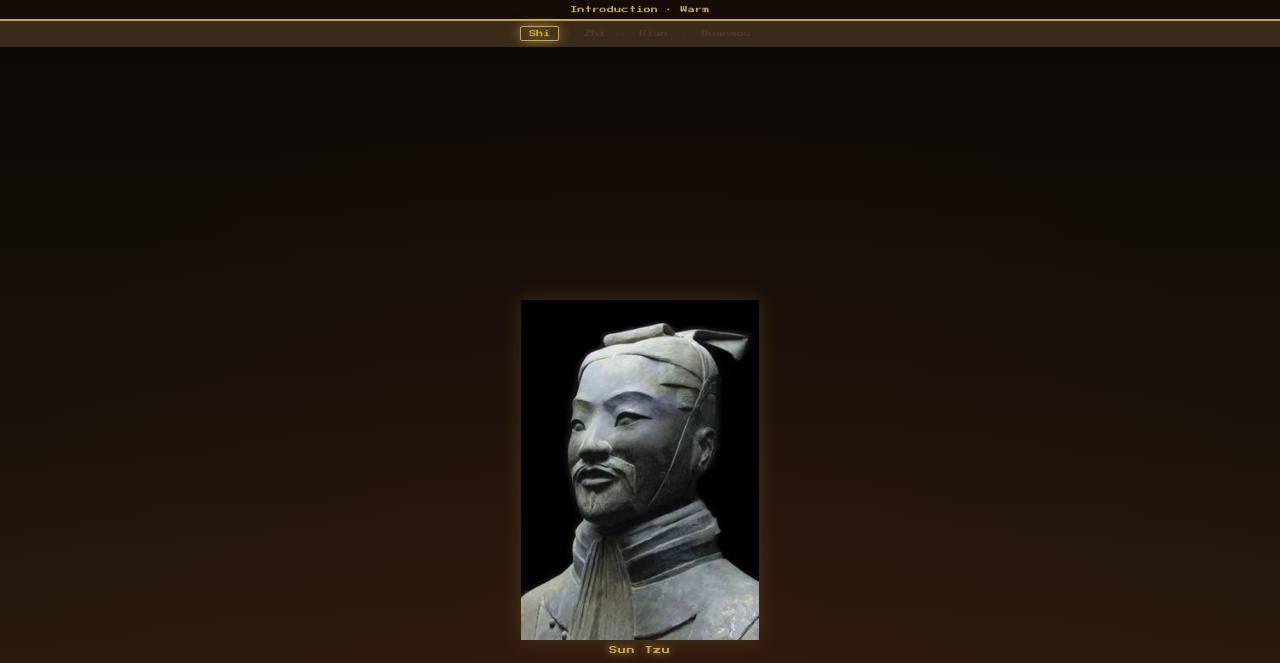
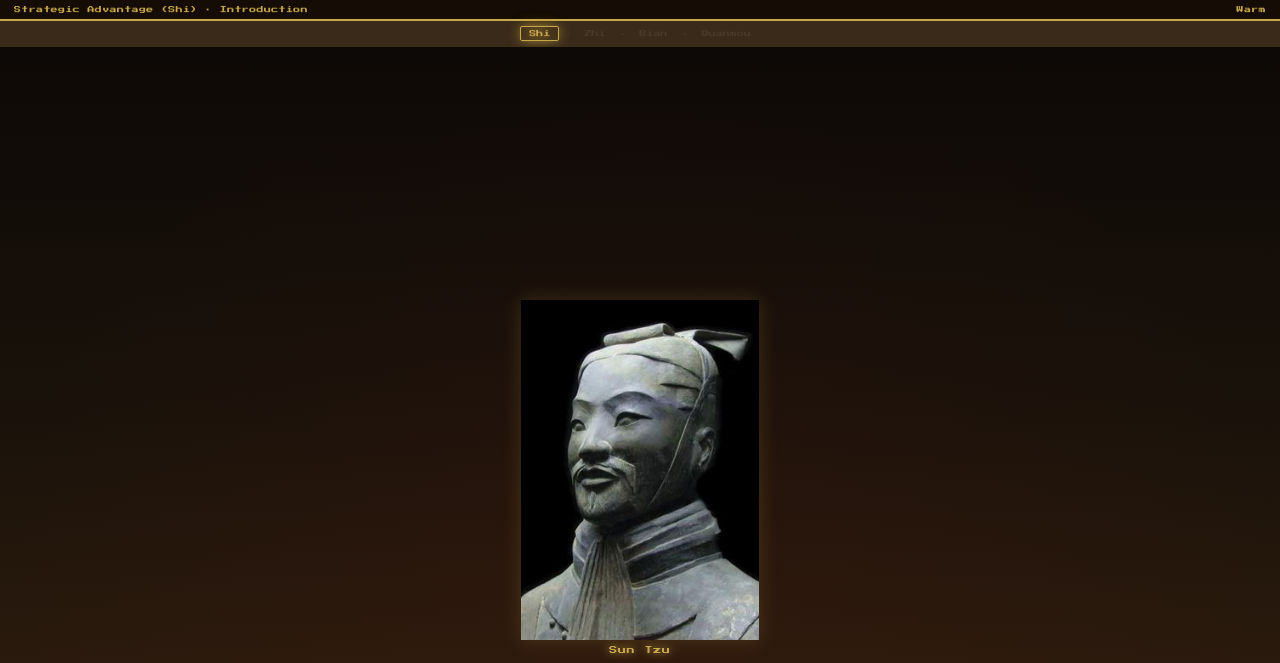
Before and after one commit to Dalyourprogrammer/AI_Class, a Flask app: template Challenge1/templates/index.html in a window 1280 px wide. Shown: the top 663 px of the page. Run offline with Flask 3, Linux system fonts and the light colour scheme; the template is opened without the code that fills it, so the values that code supplies are empty.

Commit message:
Challenge1 - demo - stage edit

```diff
--- a/Challenge1/static/game.js
+++ b/Challenge1/static/game.js
@@ -7,7 +7,8 @@ let currentState = window.INITIAL_STATE || {};
 const dialogueText   = document.getElementById("dialogue-text");
 const userInput      = document.getElementById("user-input");
 const sendBtn        = document.getElementById("send-btn");
-const stateBadge     = document.getElementById("state-badge");
+const topicStageBadge = document.getElementById("topic-stage-badge");
+const toneBadge       = document.getElementById("tone-badge");
 const statueEl       = document.getElementById("suntzu-statue");
 const scene          = document.getElementById("scene");
 const endPanel       = document.getElementById("end-panel");
@@ -76,7 +77,8 @@ function highlightTopic(topicId) {
 // ── Update UI from state ──────────────────────────────────────────────────
 function updateUI(state) {
   currentState = state;
-  stateBadge.textContent = `${cap(state.stage)} · ${cap(state.tone)}`;
+  topicStageBadge.textContent = `${TOPIC_NAMES[state.topic] || state.topic} · ${cap(state.stage)}`;
+  toneBadge.textContent = cap(state.tone);
   // don't highlight any topic node here — let highlightTopic handle it
   highlightTopic(null);
 }
--- a/Challenge1/static/style.css
+++ b/Challenge1/static/style.css
@@ -27,7 +27,7 @@ html, body {
 /* ── Status bar ──────────────────────────────────────────────────────────── */
 #status-bar {
   display: flex;
-  justify-content: center;
+  justify-content: space-between;
   align-items: center;
   padding: 6px 14px;
   background: var(--panel-bg);
--- a/Challenge1/templates/index.html
+++ b/Challenge1/templates/index.html
@@ -13,7 +13,8 @@
 
 <!-- ── Status bar ─────────────────────────────────────────────────────── -->
 <div id="status-bar">
-  <span id="state-badge">Introduction · Warm</span>
+  <span id="topic-stage-badge">Strategic Advantage (Shi) · Introduction</span>
+  <span id="tone-badge">Warm</span>
 </div>
 
 <!-- ── Topic breadcrumb ────────────────────────────────────────────────── -->
```
